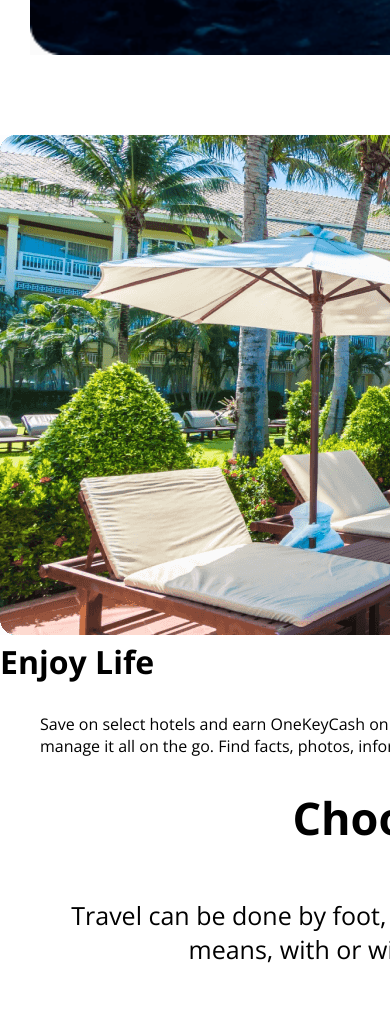
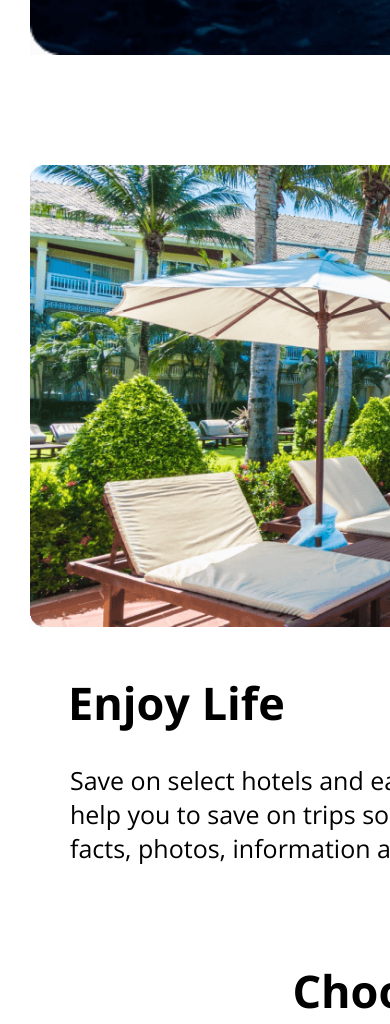
Before and after one commit to ripon301252/enjoy-travel, a plain HTML site: page index.html in a window 390 px wide. Shown: the part 3080-4104 px from the top of the page. Drawn offline with nearby package versions, Linux system fonts and the light colour scheme; a web font is replaced by a local one.

Commit message:
Update style.css

```diff
--- a/style.css
+++ b/style.css
@@ -144,6 +144,18 @@ nav ul li{
 
 .main{
     margin-bottom: 50px;
+}
+/*----self------*/
+.self{
+    display: flex;
+    margin-bottom: 35px;
+}
+.self div h1{
+    margin-left: 38px;
+    margin-top: 45px;
+}
+.self img{
+    width: 600px;
 }
 /* ----------- */
 .destination h1{
@@ -391,6 +403,21 @@ text-align: center;
     .chooch-img-bg-3{
         width: 89%;
     }
+    /*--------*/
+    .self{
+      flex-direction: column;
+      padding: 30px;
+    }
+    .self div h1{
+        font-size: 45px;
+    }
+    .self div p{
+        font-size: 25px;
+    }
+    .self img{
+       width: 100%;
+
+    }
 
     /*----------*/
     .newsletter{
@@ -427,7 +454,9 @@ text-align: center;
         margin-bottom: 80px;
 
     }
-
+    /*------*/
+    .footer p{
+        font-size: 25px;
 
 
 
```
